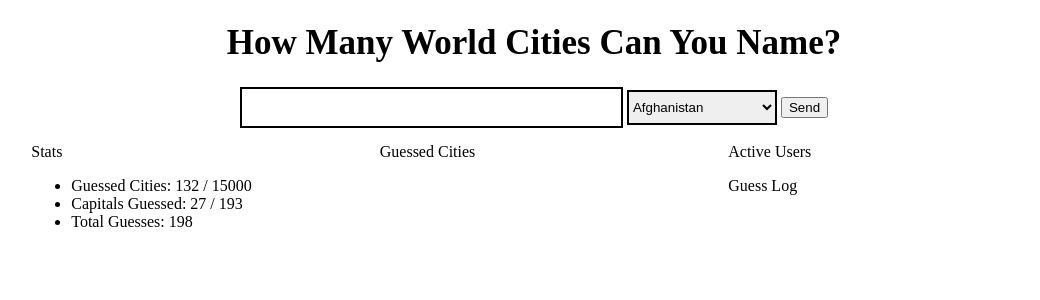
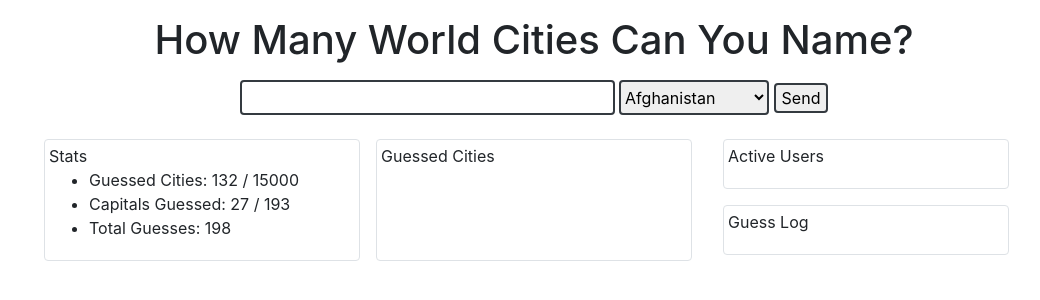
Before and after one commit to Evankhell0/city-quiz-multiplayer, a website: page src/public/index.html in a window 1280 px wide. Shown: the whole page, without its empty margins (106-1146 px from the left). Drawn offline with nearby package versions, Linux system fonts and the light colour scheme; no server answers.

Commit message:
converted css to bootstrap

```diff
--- a/src/public/css/index.css
+++ b/src/public/css/index.css
@@ -1,34 +1,13 @@
-h1 {
-    font-size: 35px;
-    text-align: center
-}
-
-div.center {
-    text-align: center;
-    margin: auto;
-    width: 100%;
-}
-
-div.flex {
-    display: flex;
-    justify-content: center;
-    margin: 15px;
-}
-
-div.list {
-    margin: 0px 20px;
-    width: 25%;
+.border-2 {
+    border-width:2px !important;
 }
 
 #Eingabe {
-    outline: 2px solid white;
-    border: 2px solid #000000;
     height: 35px;
     width: 375px;
 }
 
 #countrySelection {
-    border: 2px solid #000000;
     height: 35px;
     width: 150px;
 }
--- a/src/public/index.html
+++ b/src/public/index.html
@@ -4,21 +4,24 @@
 <head>
     <meta charset="utf-8" />
     <title>How Many World Cities can you name?</title>
+    <link rel="stylesheet" href="https://cdn.jsdelivr.net/npm/bootstrap@4.3.1/dist/css/bootstrap.min.css" integrity="sha384-ggOyR0iXCbMQv3Xipma34MD+dH/1fQ784/j6cY/iJTQUOhcWr7x9JvoRxT2MZw1T" crossorigin="anonymous">
     <link rel="stylesheet" href="./css/index.css">
 </head>
 
 <body>
-    <h1>How Many World Cities Can You Name?</h1>
-    <div class="center">
-        <form id="form" action="">
-            <input id="Eingabe" autocomplete="off">
-            <select id="countrySelection"></select>
-            <button>Send</button>
-        </form>
+    <div class="m-3">
+        <h1 class="text-center display-5">How Many World Cities Can You Name?</h1>
+        <div class="text-center m-3">
+            <form id="form" action="">
+                <input id="Eingabe" class="border border-dark border-2 rounded p-1" autocomplete="off">
+                <select id="countrySelection" class="border border-dark border-2 rounded"></select>
+                <button class="border border-dark border-2 rounded">Send</button>
+            </form>
+        </div>
     </div>
 
-    <div class="flex">
-        <div id="statsDiv" class="list">
+    <div class="d-flex justify-content-center m-2">
+        <div id="statsDiv" class="col-3 border rounded m-2 p-1">
             <span>Stats</span>
             <ul id="stats">
                 <li>Guessed Cities: 132 / 15000</li>
@@ -27,18 +30,18 @@
             </ul>
         </div>
 
-        <div id="citiesDiv" class="list">
+        <div id="citiesDiv" class="col-3 border rounded m-2 p-1">
             <span>Guessed Cities</span>
             <ul id="cities"></ul>
         </div>
 
-        <div class="list">
-            <div id="userDiv">
+        <div class="col-3 m-2">
+            <div id="userDiv" class="border rounded p-1 mb-3">
                 <span>Active Users</span>
                 <ul id="userlist"></ul>
             </div>
 
-            <div id="logDiv">
+            <div id="logDiv" class="border rounded p-1">
                 <span>Guess Log</span>
                 <ul id="log"></ul>
             </div>
```
